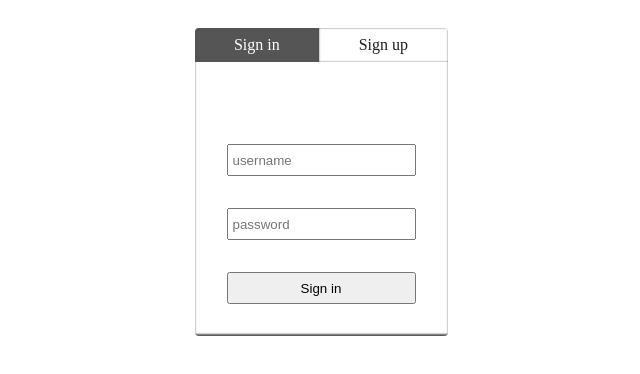
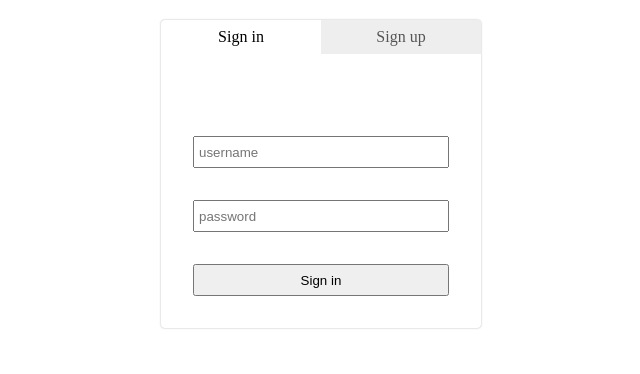
Before and after one commit to diwakar-7/todos, a website: page views/index.html in a window 1280 px wide. Shown: the whole page, without its empty margins (319-959 px from the left). Drawn offline with Linux system fonts and the light colour scheme.

Commit message:
css style update

```diff
--- a/package.json
+++ b/package.json
@@ -8,7 +8,7 @@
   },
   "author": "7pyder",
   "dependencies": {
-    "bcrypt": "^1.0.3",
+    "bcrypt": "^2.0.1",
     "cookie-parser": "^1.4.3",
     "express": "^4.16.2",
     "jsonwebtoken": "^8.1.1",
--- a/public/css/main.css
+++ b/public/css/main.css
@@ -1,17 +1,16 @@
 *, ::before, ::after {
   box-sizing: border-box;
 }
-body {
+.container {
   display: grid;
   justify-content: center;
-  color: #1e1e1e;
+  width: 100%;
+  max-width: 320px;
+  margin: 20px auto;
 }
 input[type="text"], input[type="email"], input[type="password"], input[type="button"], input[type="submit"] {
   height: 32px;
   padding: 4px;
-}
-header.main ~ .container{
-    margin-top: 48px;
 }
 .error {
   color: red;
--- a/public/js/todo.js
+++ b/public/js/todo.js
@@ -4,7 +4,7 @@ const todoList = document.getElementById('todo')
 const reducer = (list, todo) => `
   ${list}<li>
     <input class="text" type="text" value="${todo.text}" id='${todo.id}' readonly>
-    <b class='edit'>&#128393;</b>
+    <b class='edit'>I</b>
     <b class='del'>X</b>
   </li>`
 
@@ -51,7 +51,7 @@ todoForm.addEventListener('submit', (event) => {
       todoList.innerHTML += `
         <li>
           <input class="text" type="text" value="${todoText}" id='${todo.id}' readonly>
-          <b class='edit'>&#128393;</b>
+          <b class='edit'>I</b>
           <b class='del'>X</b>
         </li>`
       event.target.elements.text.value = ''
--- a/routes/user.js
+++ b/routes/user.js
@@ -16,7 +16,7 @@ router.post('/signup', (req, res) => {
   User.getUser(data)
     .then((users) => {
       if (users.length === 1) {
-        // User already signed up
+        res.statusMessage = 'Username already registered'
         return res.sendStatus(422)
       }
 
@@ -46,13 +46,15 @@ router.post('/signin', (req, res) => {
     .then((users) => {
       if (users.length === 0) {
         // User not signed up
+        res.statusMessage = 'Invalid username or password'
         return res.sendStatus(422)
       }
 
       bcrypt.compare(req.body.password, users[0].password)
         .then((result) => {
           if (!result) {
-            return res.sendStatus(422)
+        res.statusMessage = 'Invalid username or password'
+        return res.sendStatus(422)
           }
           const token = generateToken(users[0].id)
           res.cookie('jwt', token, {
--- a/utils/connect.js
+++ b/utils/connect.js
@@ -4,7 +4,7 @@ const connection = mysql.createConnection({
   host: 'localhost',
   user: 'root',
   password: '1234',
-  database: 'account'
+  database: 'todos'
 })
 
 connection.connect((err) => {
--- a/views/index.html
+++ b/views/index.html
@@ -7,12 +7,11 @@
   <title>Todo</title>
   <link rel="stylesheet" href="/css/main.css">
   <style>
-    #auth {
-      display: grid;
-      grid-template-columns: auto auto;
+    .container {
+      grid-template-columns: 1fr 1fr;
       border-radius: 4px;
       overflow: hidden;
-      margin: 20px;
+      box-shadow: 0 0 2px 0 #aaa;
     }
     form {
       grid-column: 1 / 3;
@@ -21,25 +20,24 @@
       grid-gap: 2em;
       padding: 2em;
       text-align: center;
-      box-shadow: inset 0 -2px 2px 0 #555;
     }
     label {
       padding: 8px;
       text-align: center;
-      box-shadow: inset 0 0 2px 0 #555;
+      background: #eee;
+      color: #555;
     }
     .switch:checked + label {
-      background: #555;
-      color: #fff;
+      background: transparent;
+      color: #000;
     }
     .switch:checked + label + form {
-      display: inline-grid;
+      display: grid;
     }
   </style>
 </head>
 <body>
   <div class="container">
-    <div id="auth">
     <input type="radio" name="toggle" id="c11" class="switch" hidden checked>
     <label for="c11">Sign in</label>
     <form action="/user/signin" method="POST" id="signin">
@@ -58,7 +56,6 @@
       <input type="submit" value="Sign up">
     </form>
   </div>
-  </div>
 
   <script src="/js/main.js"></script>
   <script src="/js/index.js"></script>
```
Also changed, not shown: views/todo.html (+5 -4 lines), 1 other file. Lines whose indentation alone changed are shown as unchanged.
